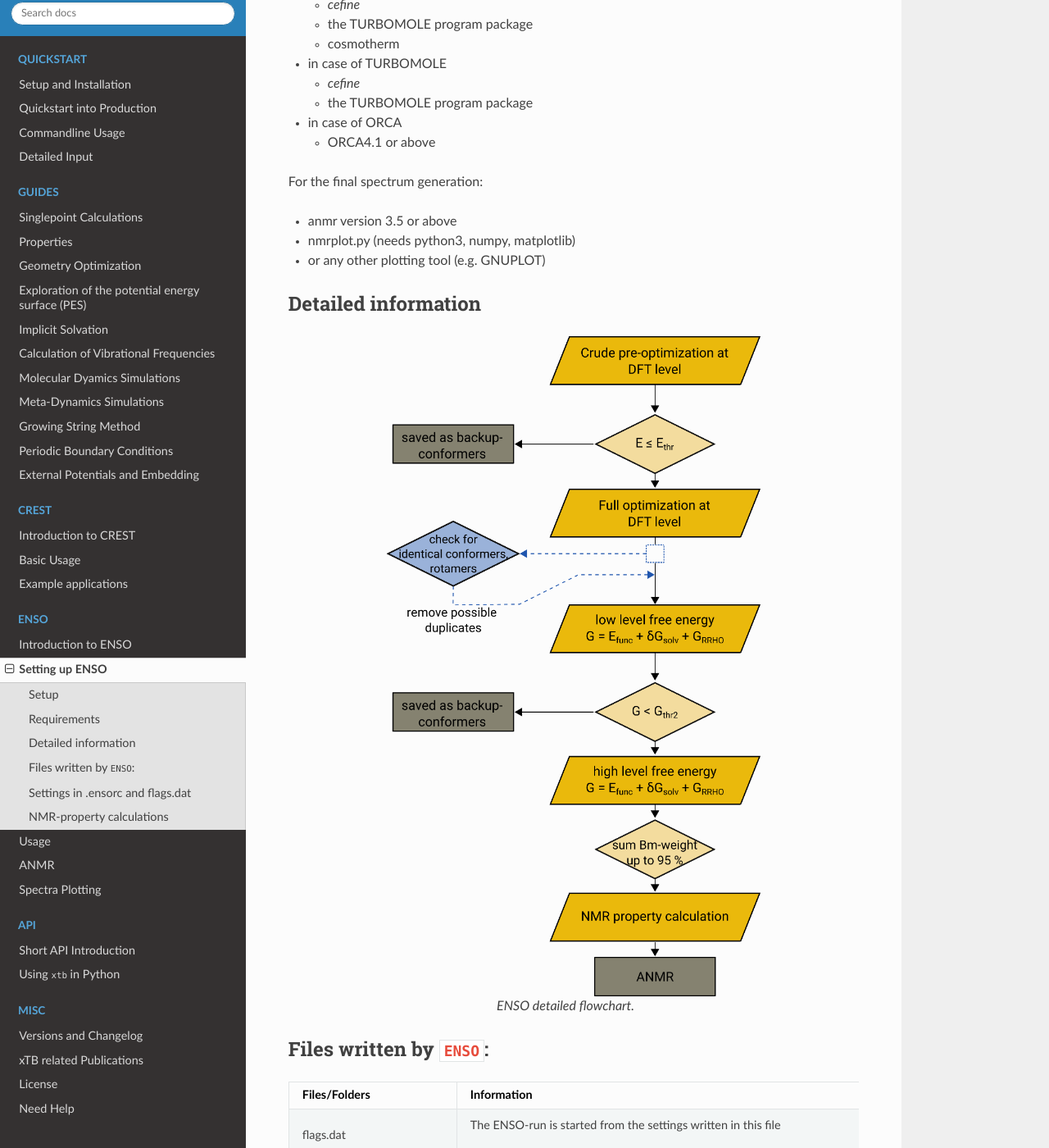
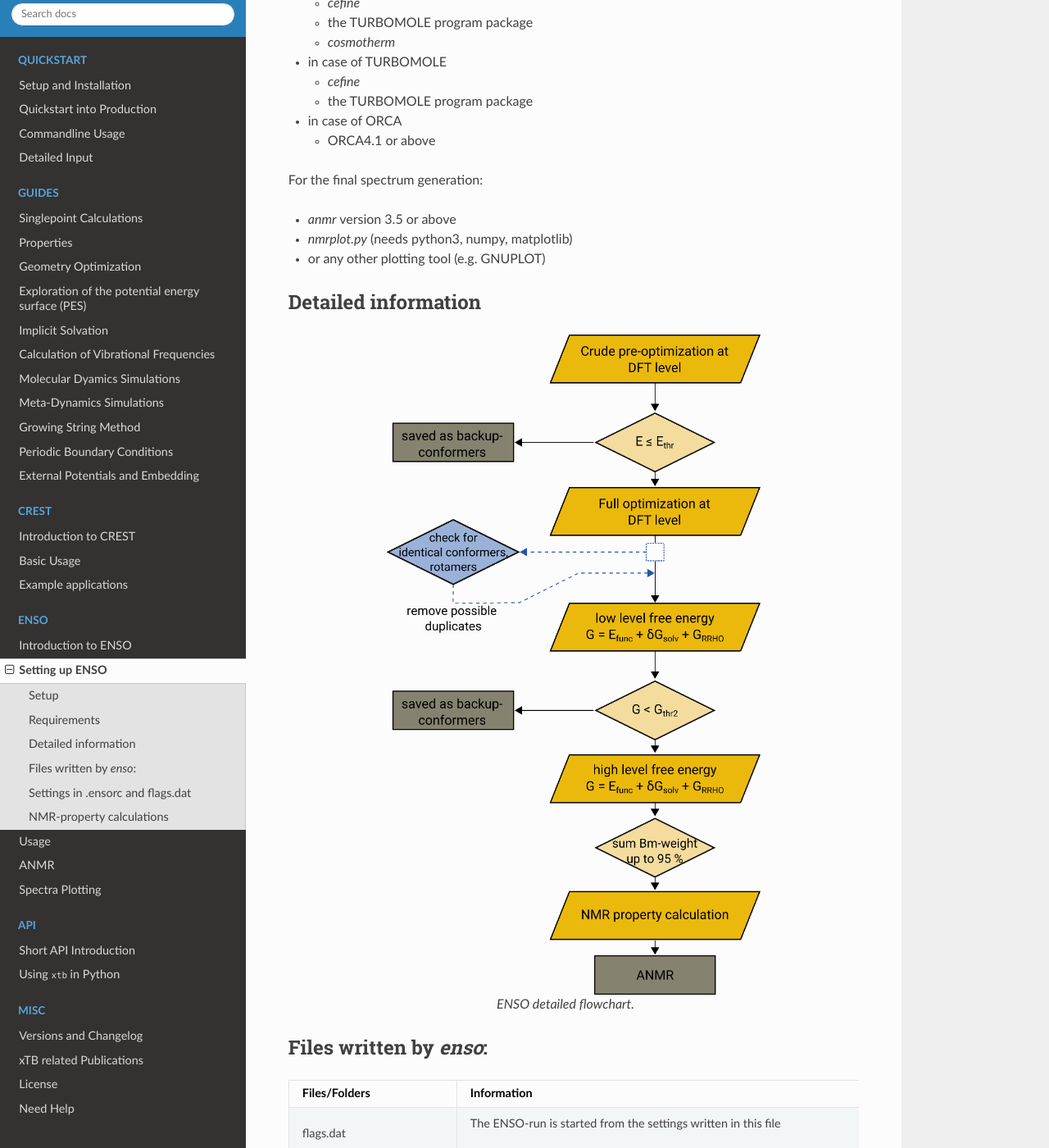
Before and after one commit to grimme-lab/xtb_docs, a Sphinx documentation site: the page built from source/enso_doc/enso_setup.rst, in a window 1280 px wide and 1400 px high, scrolled down 2289 px. Shown: the whole window at 82% size. Built offline with Sphinx 7.4.7 and the Read the Docs theme 2.0.0, drawn with Linux system fonts in a browser that asks for light colours.

```diff
--- a/source/enso_doc/enso_setup.rst
+++ b/source/enso_doc/enso_setup.rst
@@ -27,7 +27,7 @@ This creates the file *ensorc_new* which you then have to move to your home dire
 
     > mv ensorc_new ~/.ensorc
 
-It is mandatory for ``ENSO`` to find the correct paths to your programs within your  global configuration file *.ensorc*:
+It is mandatory for `enso` to find the correct paths to your programs within your  global configuration file *.ensorc*:
 
 .. code-block:: text
 
@@ -110,7 +110,7 @@ External programs which are required:
 
   - `cefine`
   - the TURBOMOLE program package
-  - cosmotherm
+  - `cosmotherm`
 
 * in case of TURBOMOLE
 
@@ -123,8 +123,8 @@ External programs which are required:
 
 For the final spectrum generation:
 
-* anmr version 3.5 or above
-* nmrplot.py  (needs python3, numpy, matplotlib)
+* `anmr` version 3.5 or above
+* `nmrplot.py`  (needs python3, numpy, matplotlib)
 * or any other plotting tool (e.g. GNUPLOT)
 
 
@@ -139,7 +139,7 @@ Detailed information
    *ENSO* detailed flowchart.
 
 
-Files written by ``ENSO``:
+Files written by `enso`:
 ==========================
 
 ========================  ===========
```
